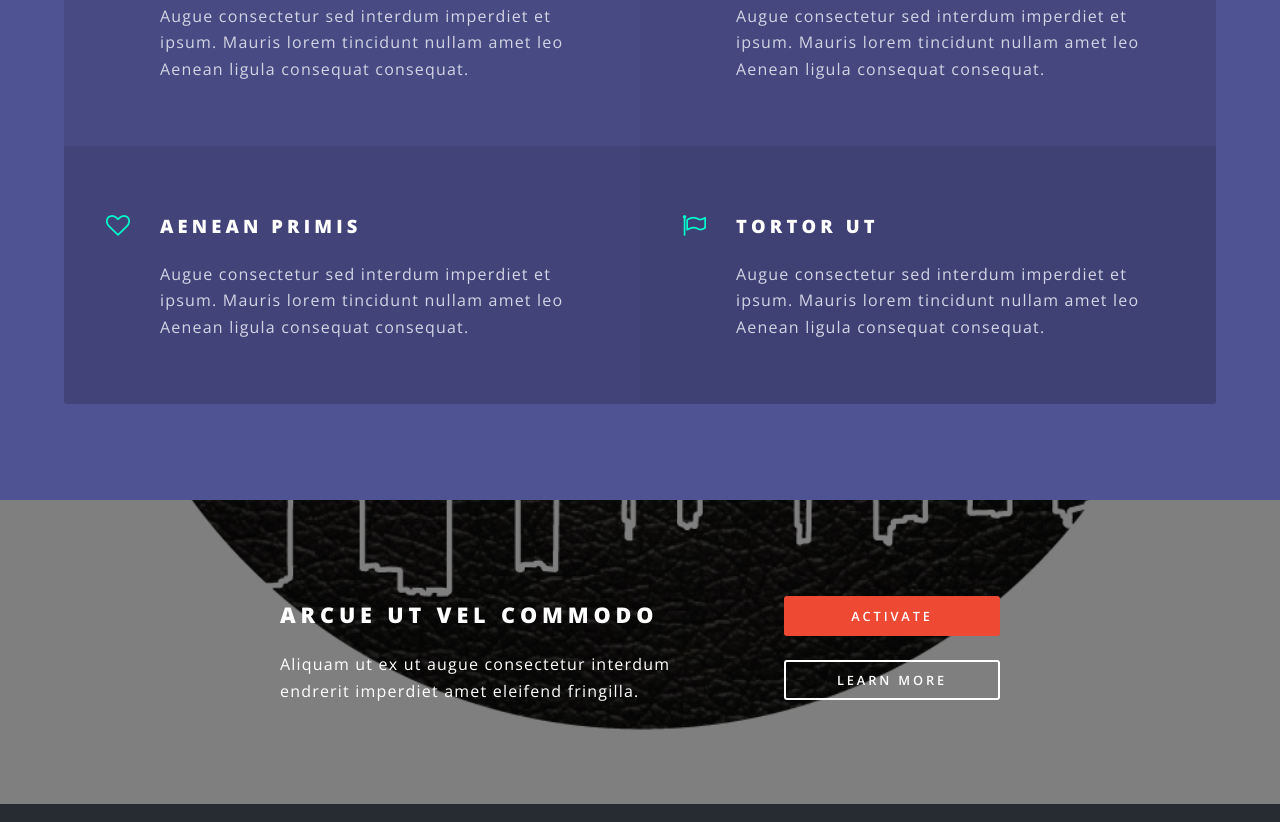
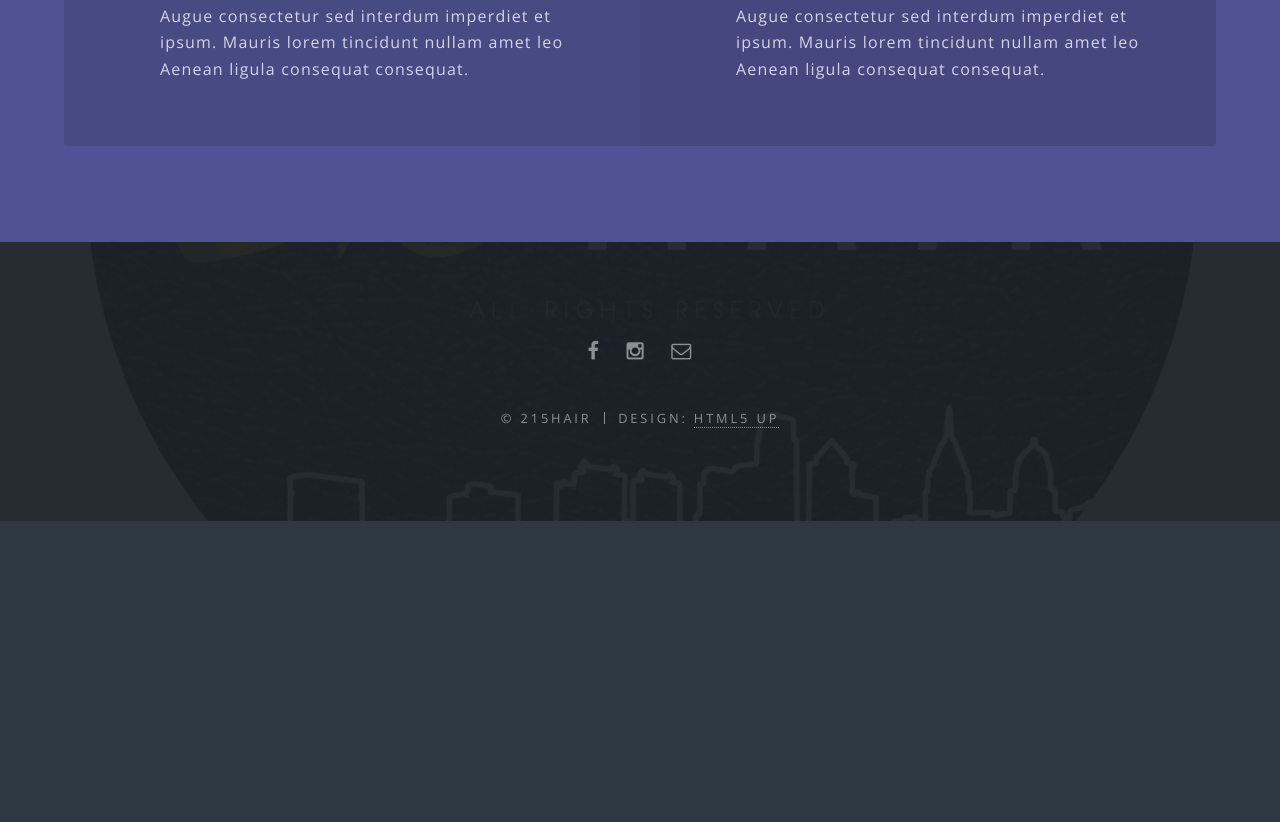
Before and after one commit to ST215/215Hair, a plain HTML site: page index.html in a window 1280 px wide. Shown: the part 3018-3840 px from the top of the page. After the commit the page ends 3539 px from the top, so only its background shows below. Drawn offline with nearby package versions, Linux system fonts and the light colour scheme.

Commit message:
Updated Index

```diff
--- a/index.html
+++ b/index.html
@@ -21,7 +21,7 @@
 
 				<!-- Header -->
 					<header id="header" class="alt">
-						<h1><a href="index.html">Spectral</a></h1>
+						<h1><a href="index.html">215 Hair</a></h1>
 						<nav id="nav">
 							<ul>
 								<li class="special">
@@ -106,28 +106,6 @@
 									<h3>Mauris Imperdiet</h3>
 									<p>Augue consectetur sed interdum imperdiet et ipsum. Mauris lorem tincidunt nullam amet leo Aenean ligula consequat consequat.</p>
 								</li>
-								<li class="icon fa-heart-o">
-									<h3>Aenean Primis</h3>
-									<p>Augue consectetur sed interdum imperdiet et ipsum. Mauris lorem tincidunt nullam amet leo Aenean ligula consequat consequat.</p>
-								</li>
-								<li class="icon fa-flag-o">
-									<h3>Tortor Ut</h3>
-									<p>Augue consectetur sed interdum imperdiet et ipsum. Mauris lorem tincidunt nullam amet leo Aenean ligula consequat consequat.</p>
-								</li>
-							</ul>
-						</div>
-					</section>
-
-				<!-- CTA -->
-					<section id="cta" class="wrapper style4">
-						<div class="inner">
-							<header>
-								<h2>Arcue ut vel commodo</h2>
-								<p>Aliquam ut ex ut augue consectetur interdum endrerit imperdiet amet eleifend fringilla.</p>
-							</header>
-							<ul class="actions vertical">
-								<li><a href="#" class="button fit special">Activate</a></li>
-								<li><a href="#" class="button fit">Learn More</a></li>
 							</ul>
 						</div>
 					</section>
```
